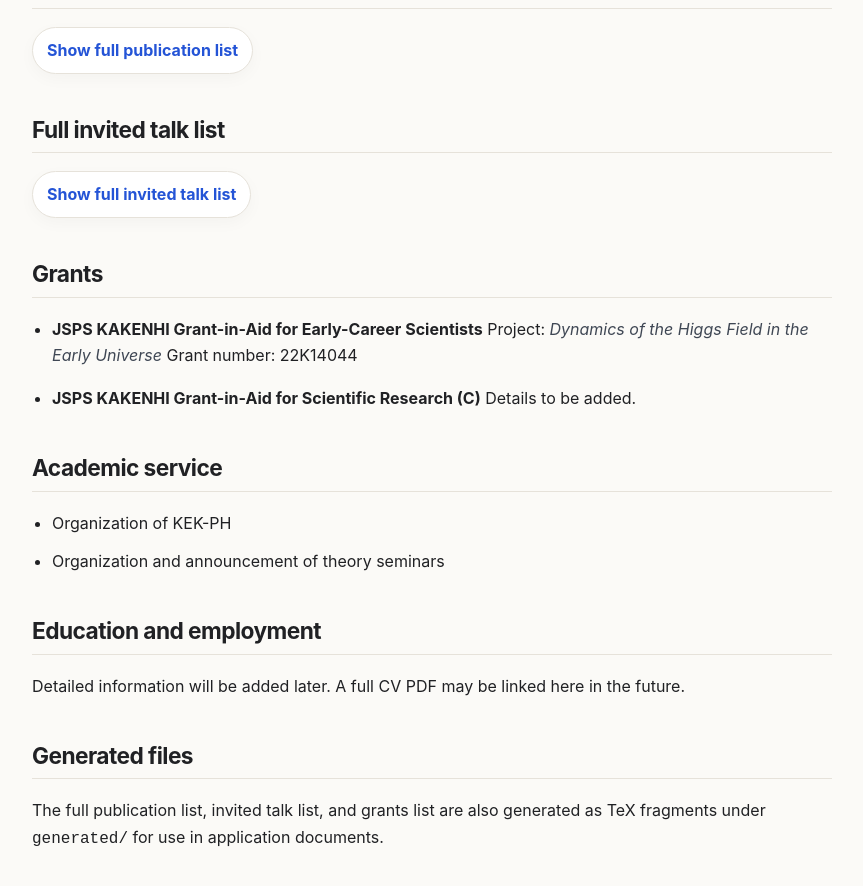
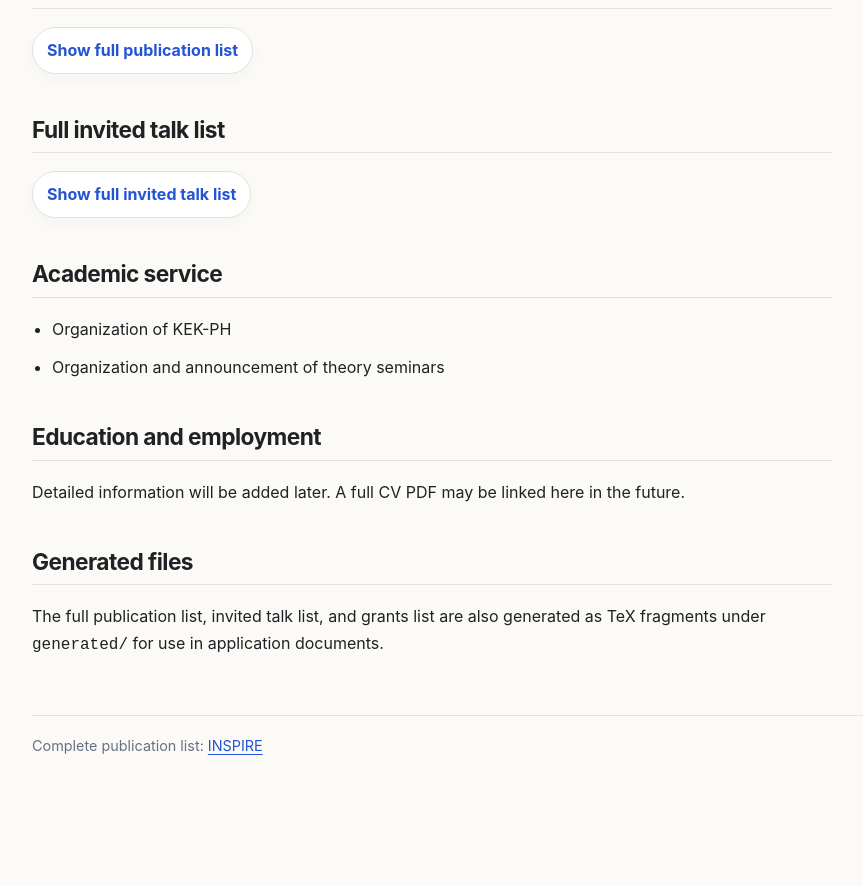
Before and after one commit to kyoheimukaida/kyoheimukaida.github.io, a Jekyll site: the page built from cv.md, in a window 1280 px wide and 900 px high, scrolled down 1638 px. Shown: the top 886 px of the window, without its empty margins (142-1005 px from the left). Built offline with Jekyll 4.4.1, drawn with Linux system fonts in a browser that asks for light colours; after the commit the page ends 2468 px from its top, so only the background shows below that.

Commit message:
Remove duplicate CV grants section

```diff
--- a/cv.md
+++ b/cv.md
@@ -630,14 +630,6 @@ Theoretical particle physics and early-Universe cosmology
 
 </details>
 
-## Grants
-
-* **JSPS KAKENHI Grant-in-Aid for Early-Career Scientists**
-  Project: *Dynamics of the Higgs Field in the Early Universe*
-  Grant number: 22K14044
-
-* **JSPS KAKENHI Grant-in-Aid for Scientific Research (C)**
-  Details to be added.
 
 ## Academic service
 
```
